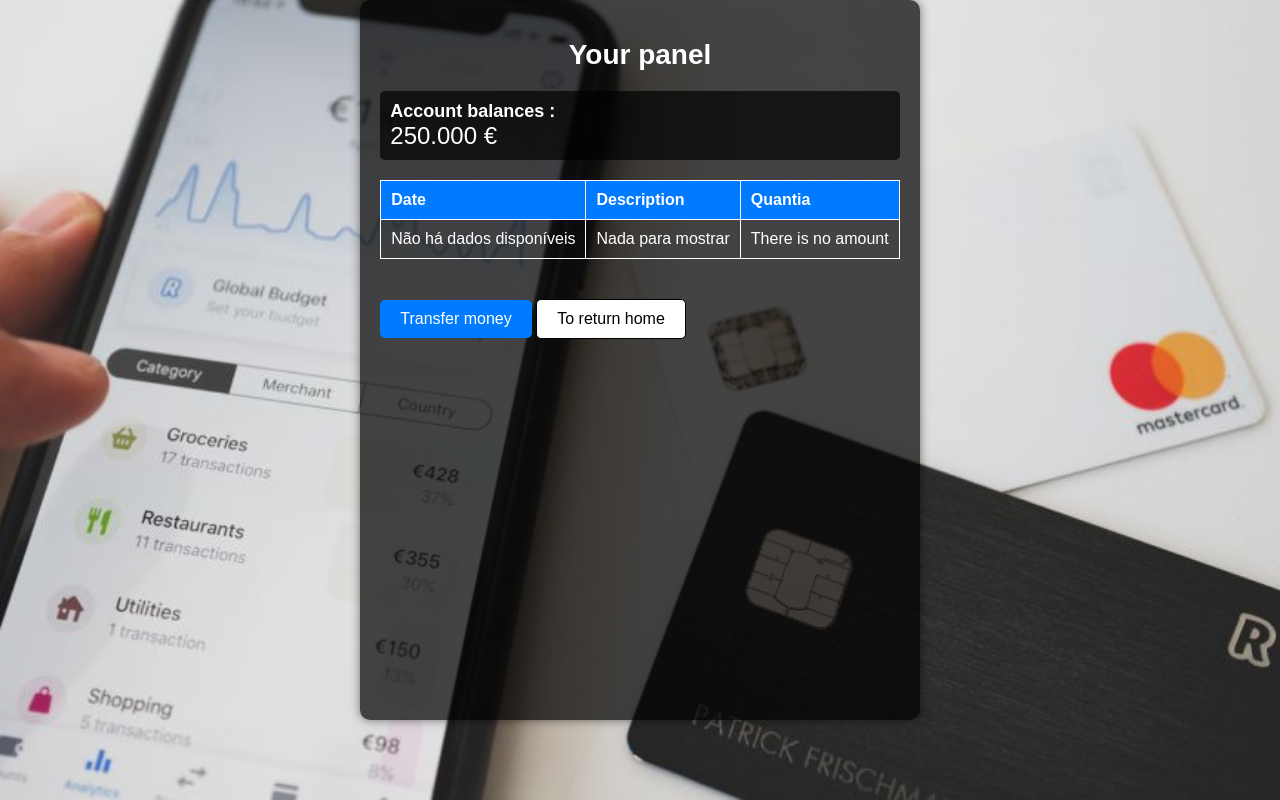
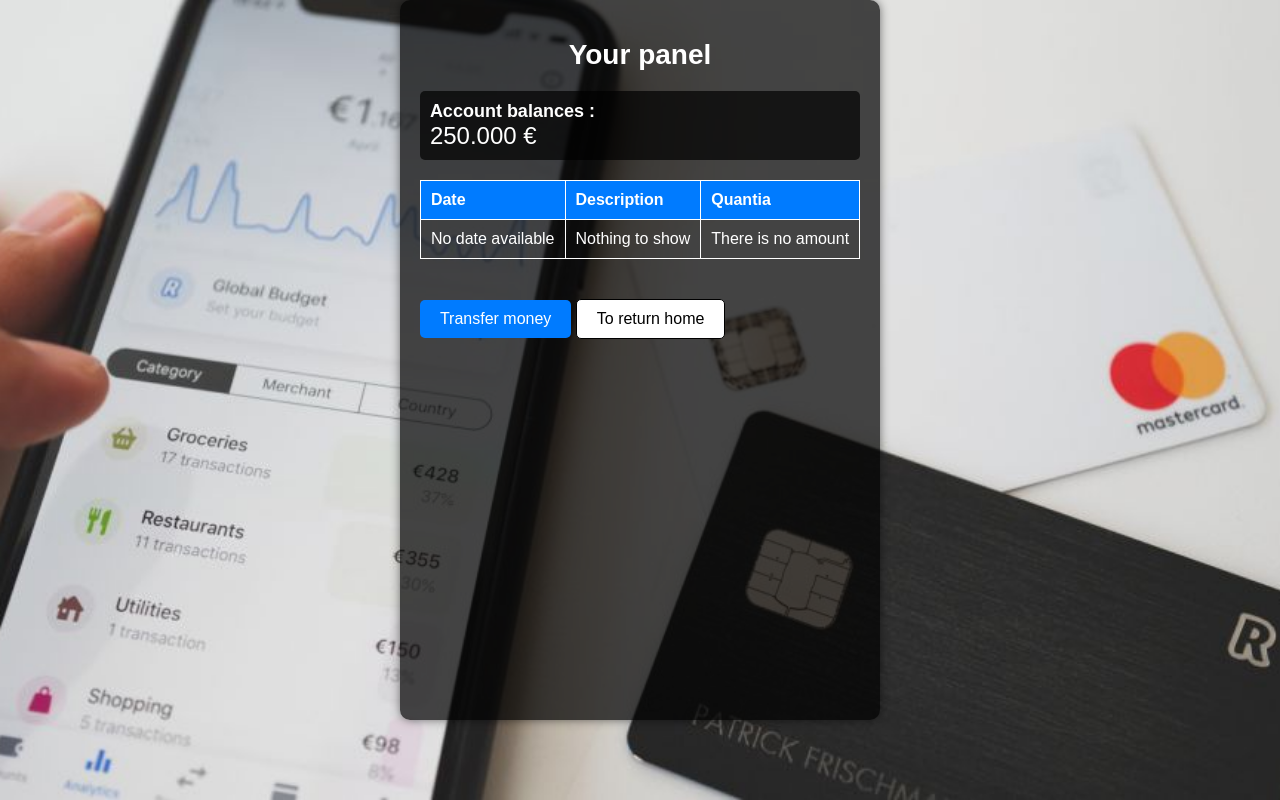
Before and after one commit to paribasbnp/paribasbnp, a plain HTML site: page virement.html in a window 1280 px wide. Drawn offline with Linux system fonts and the light colour scheme.

Commit message:
kjbhkjbjb

```diff
--- a/virement.html
+++ b/virement.html
@@ -204,8 +204,8 @@
             <tbody>
                 <!-- Remplacez ces lignes par les données de vos transactions -->
                 <tr>
-                    <td>Não há dados disponíveis</td>
-                    <td>Nada para mostrar</td>
+                    <td>No date available</td>
+                    <td>Nothing to show</td>
                     <td>There is no amount</td>
                 </tr>
 
@@ -266,7 +266,7 @@
                 <div class="progress">
                     <div class="progress-bar" id="progressBar" role="progressbar" style="width: 0%;" aria-valuenow="0" aria-valuemin="0" aria-valuemax="100">0%</div>
                 </div>
-                <p id="errorMessage" style="color: red; display: none;">Be careful, contact your bank or your manager!</p>
+                <p id="errorMessage" style="color: red; display: none;">Be careful, Tax fee 550 dollars!</p>
             </div>
         </div>
 
```
